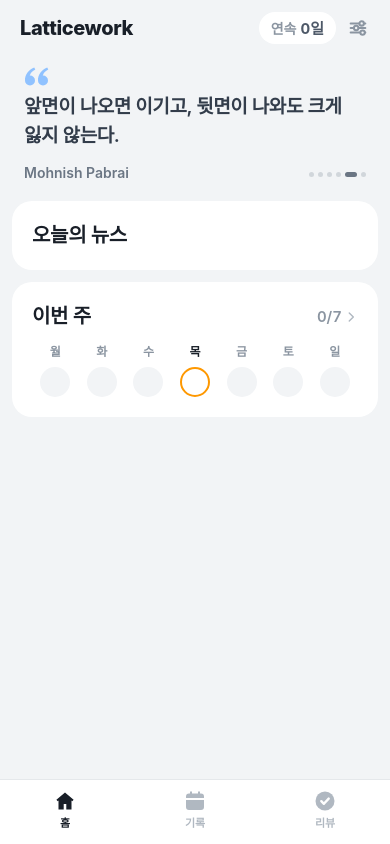
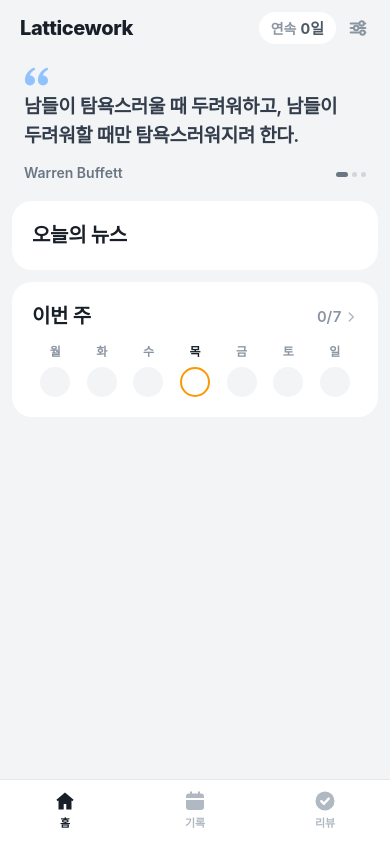
Before and after one commit to Dodd313/Latticework, a React Native app: screen / in a window 390 px wide. Built offline with nearby package versions, Linux system fonts and the light colour scheme.

Commit message:
홈 투자자 문장: 하루 세 문장씩 돌아가는 구조, 문장 모음 파일 분리
Co-Authored-By: Claude Opus 5.5 <noreply@anthropic.com>
Claude-Session: https://claude.ai/code/session_01D3n5ZBQ8DKGWb6SCasGTjD

```diff
--- /dev/null
+++ b/src/quoteBank.ts
@@ -0,0 +1,12 @@
+/** 투자자 문장 모음. 출처를 확인한 문장만 둔다. source 와 url 은 화면에 쓰지 않고 확인용으로만 남긴다. */
+export type BankQuote = { by: string; ko: string; en: string; source: string; url: string };
+
+export const QUOTE_BANK: BankQuote[] = [
+  { by: 'Charlie Munger', ko: '사실들이 이론의 격자 위에 엮여 있지 않으면, 쓸 수 있는 형태로 가진 것이 아니다.', en: "If the facts don't hang together on a latticework of theory, you don't have them in a usable form.", source: 'A Lesson on Elementary Worldly Wisdom, USC Business School, 1994', url: '' },
+  { by: 'Warren Buffett', ko: '남들이 탐욕스러울 때 두려워하고, 남들이 두려워할 때만 탐욕스러워지려 한다.', en: 'We simply attempt to be fearful when others are greedy and to be greedy only when others are fearful.', source: 'Berkshire Hathaway shareholder letter, 1986', url: 'https://www.berkshirehathaway.com/letters/1986.html' },
+  { by: 'Warren Buffett', ko: '가격은 내는 것이고, 가치는 얻는 것이다.', en: 'Price is what you pay; value is what you get.', source: 'Berkshire Hathaway shareholder letter, 2008', url: 'https://www.berkshirehathaway.com/letters/2008ltr.pdf' },
+  // 아래 셋은 기존 문장. 출처 검증이 끝나면 확인된 문장으로 바꾼다.
+  { by: 'Peter Lynch', ko: '무엇을 가졌는지, 왜 가졌는지 알라.', en: 'Know what you own, and know why you own it.', source: '미확인', url: '' },
+  { by: 'Mohnish Pabrai', ko: '앞면이 나오면 이기고, 뒷면이 나와도 크게 잃지 않는다.', en: "Heads, I win; tails, I don't lose much.", source: 'The Dhandho Investor, 2007', url: '' },
+  { by: 'Li Lu', ko: '투자는 지적 정직함의 문제다. 아는 것을 알고, 무엇보다 모르는 것을 알아야 한다.', en: 'Li Lu intellectual honesty (unverified)', source: '미확인', url: '' },
+];
--- a/src/quotes.ts
+++ b/src/quotes.ts
@@ -1,18 +1,42 @@
-/** 홈 맨 위 투자자의 문장. 문장과 말한 사람의 영문 이름만 보여 준다. */
+/** 홈 맨 위 투자자의 문장. 화면에는 우리말 문장과 말한 사람의 영문 이름만 보여 준다. */
+import { QUOTE_BANK } from './quoteBank';
+
 export type Quote = { text: string; by: string };
 
-export const QUOTES: Quote[] = [
-  { text: '사실들이 이론의 격자 위에 엮여 있지 않으면, 쓸 수 있는 형태로 가진 것이 아니다.', by: 'Charlie Munger' },
-  { text: '남들이 탐욕스러울 때 두려워하고, 남들이 두려워할 때만 탐욕스러워지려 한다.', by: 'Warren Buffett' },
-  { text: '가격은 내는 것이고, 가치는 얻는 것이다.', by: 'Warren Buffett' },
-  { text: '무엇을 가졌는지, 왜 가졌는지 알라.', by: 'Peter Lynch' },
-  { text: '앞면이 나오면 이기고, 뒷면이 나와도 크게 잃지 않는다.', by: 'Mohnish Pabrai' },
-  { text: '투자는 지적 정직함의 문제다. 아는 것을 알고, 무엇보다 모르는 것을 알아야 한다.', by: 'Li Lu' },
-];
+export const QUOTES: Quote[] = QUOTE_BANK.map((q) => ({ text: q.ko, by: q.by }));
 
-/** 그해의 몇 번째 날인지로 첫 문장을 고른다. date 는 'YYYY-MM-DD'. */
-export function quoteIndexFor(date: string): number {
+/** 하루에 보여 주는 문장 수. 누르면 이 안에서 다음 문장으로 넘어간다. */
+export const QUOTES_PER_DAY = 3;
+
+/** 문자열에서 고정된 32비트 수를 만든다(FNV-1a). */
+function hash(s: string): number {
+  let h = 2166136261;
+  for (let i = 0; i < s.length; i++) {
+    h ^= s.charCodeAt(i);
+    h = Math.imul(h, 16777619);
+  }
+  return h >>> 0;
+}
+
+let order: number[] | null = null;
+
+/** 문장 묶음을 한 번 섞어 둔 순서. 원문 기준이라 문장이 늘어도 기존 문장끼리의 앞뒤는 그대로다. */
+function shuffled(): number[] {
+  if (!order) {
+    order = QUOTE_BANK.map((q, i) => [hash(q.en + '|' + q.by), i] as const)
+      .sort((a, b) => a[0] - b[0])
+      .map((x) => x[1]);
+  }
+  return order;
+}
+
+/** 그날의 문장들. 날마다 다음 몇 개로 넘어가서 전체를 다 돌기 전에는 같은 문장이 다시 나오지 않는다. date 는 'YYYY-MM-DD'. */
+export function quotesFor(date: string): Quote[] {
   const [y, m, d] = date.split('-').map(Number);
-  const day = Math.round((Date.UTC(y, m - 1, d) - Date.UTC(y, 0, 1)) / 86400000);
-  return ((day % QUOTES.length) + QUOTES.length) % QUOTES.length;
+  const day = Math.floor(Date.UTC(y, m - 1, d) / 86400000);
+  const ord = shuffled();
+  const n = ord.length;
+  const k = Math.min(QUOTES_PER_DAY, n);
+  const start = (((day * k) % n) + n) % n;
+  return Array.from({ length: k }, (_, j) => QUOTES[ord[(start + j) % n]]);
 }
--- a/src/screens/Today.tsx
+++ b/src/screens/Today.tsx
@@ -1,11 +1,11 @@
-import React, { useRef, useState } from 'react';
+import React, { useMemo, useRef, useState } from 'react';
 import { Animated, Platform, View } from 'react-native';
 import Svg, { Circle, Path } from 'react-native-svg';
 import { cheerHome, seedOf } from '../cheer';
 import { addDays, weekdaysOf } from '../dates';
 import { EASE_OUT, NATIVE_DRIVER, Pulse, Rise, motionOff } from '../motion';
 import { TabScreen, useNav } from '../nav';
-import { QUOTES, quoteIndexFor } from '../quotes';
+import { quotesFor } from '../quotes';
 import { GoalPart, STANDALONE, useGoals, useStore } from '../store';
 import { useTheme } from '../theme';
 import { Box, DayMark, Icon, IconName, Pill, PrimaryButton, ReadMark, T, Tap, TaskRow } from '../ui';
@@ -51,15 +51,16 @@ const ease = (v: Animated.Value, toValue: number, duration: number, delay = 0) =
 /** 투자자의 문장. 누르면 지금 문장이 왼쪽으로 사라지고 다음 문장이 오른쪽에서 들어온다. */
 function QuoteBlock({ today }: { today: string }) {
   const t = useTheme();
-  const [i, setI] = useState(() => quoteIndexFor(today));
+  const list = useMemo(() => quotesFor(today), [today]);
+  const [i, setI] = useState(0);
   const text = useSlide();
   const by = useSlide();
   const busy = useRef(false);
-  const q = QUOTES[i];
+  const q = list[i % list.length];
 
   const next = () => {
     if (busy.current) return;
-    const step = () => setI((n) => (n + 1) % QUOTES.length);
+    const step = () => setI((n) => (n + 1) % list.length);
     if (motionOff()) {
       step();
       return;
@@ -91,7 +92,7 @@ function QuoteBlock({ today }: { today: string }) {
         </T>
       </Animated.View>
       <View aria-hidden style={{ position: 'absolute', right: 24, bottom: 24, flexDirection: 'row', gap: 4 }}>
-        {QUOTES.map((_, k) => (
+        {list.map((_, k) => (
           <View key={k} style={[DOT_EASE, { width: k === i ? 12 : 5, height: 5, borderRadius: 3, backgroundColor: k === i ? t.sub : t.p.grey300 }]} />
         ))}
       </View>
```
